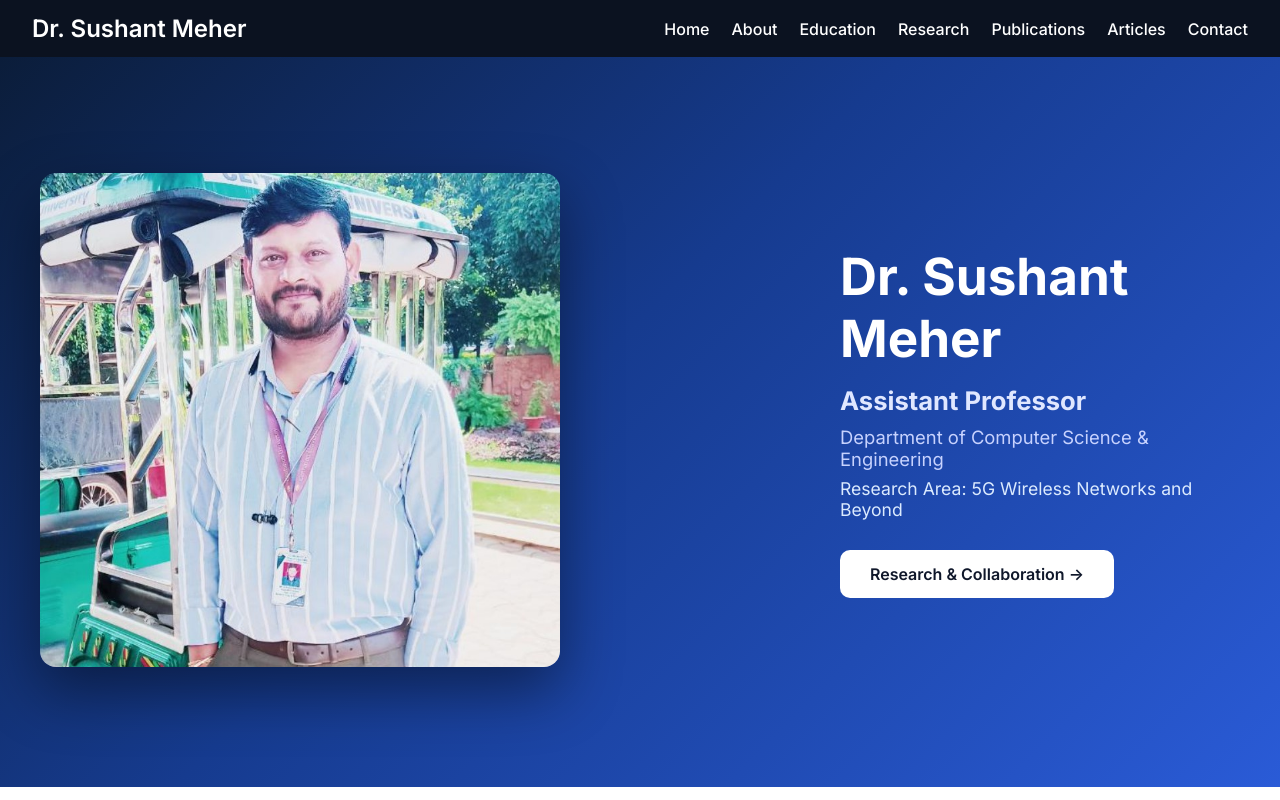
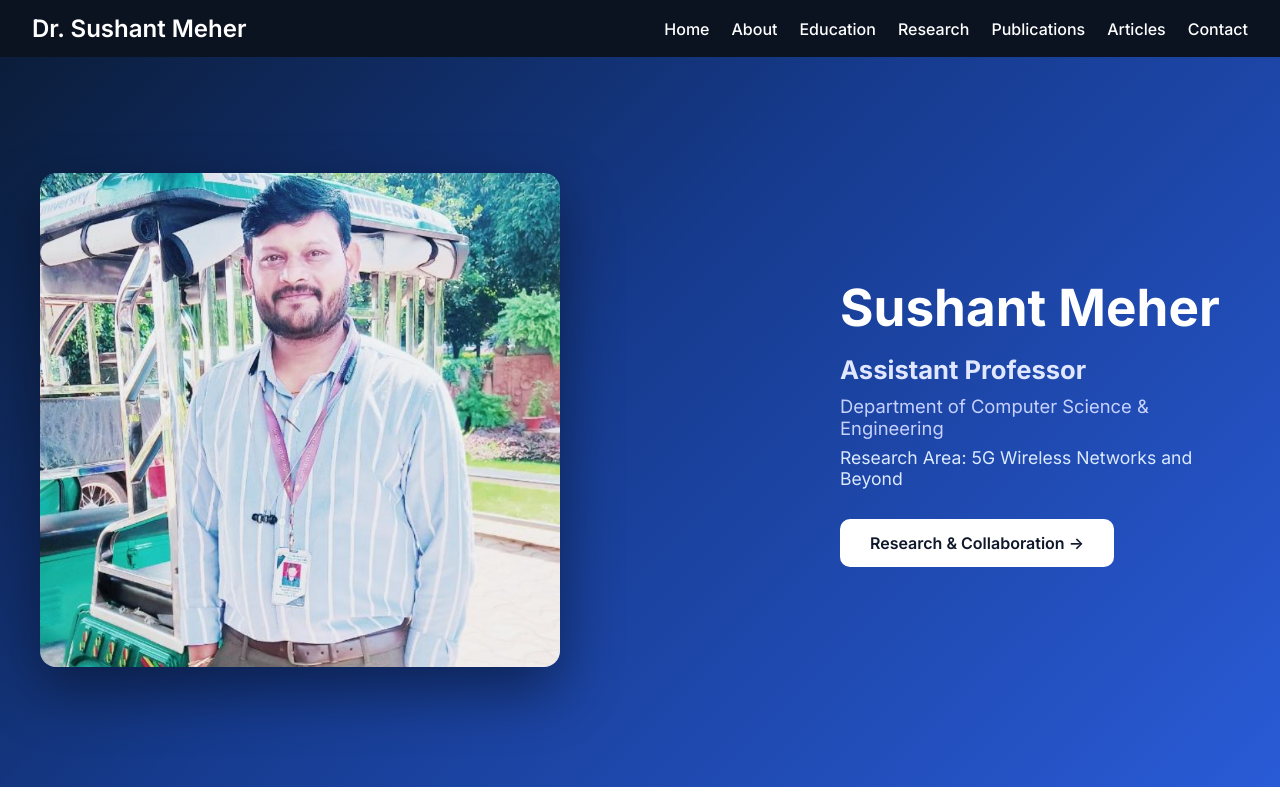
Before and after one commit to goutambhosagar00/dr-sushant-meher-portfolio, a React (Vite) app: page / in a window 1280 px wide. Shown: the top 800 px of the page. Built offline with nearby package versions, Linux system fonts and the light colour scheme; the HTML template or start-up script is replaced by a standard one.

Commit message:
fix pdf names

```diff
--- a/src/components/Hero.jsx
+++ b/src/components/Hero.jsx
@@ -14,7 +14,7 @@ const Hero = () => {
           animate={{ opacity: 1, x: 0 }}
           transition={{ duration: 0.8, ease: "easeOut" }}
         >
-          <img src={heroImg} alt="Dr. Sushant Meher" />
+          <img src={heroImg} alt=". Sushant Meher" />
         </motion.div>
 
         {/* Content */}
@@ -24,7 +24,7 @@ const Hero = () => {
           animate={{ opacity: 1, x: 0 }}
           transition={{ duration: 0.8, ease: "easeOut" }}
         >
-          <h1>Dr. Sushant Meher</h1>
+          <h1>Sushant Meher</h1>
           <h3>Assistant Professor</h3>
 
           <p className="dept">
```
Also changed, not shown: src/App.jsx (line endings or trailing spaces).
